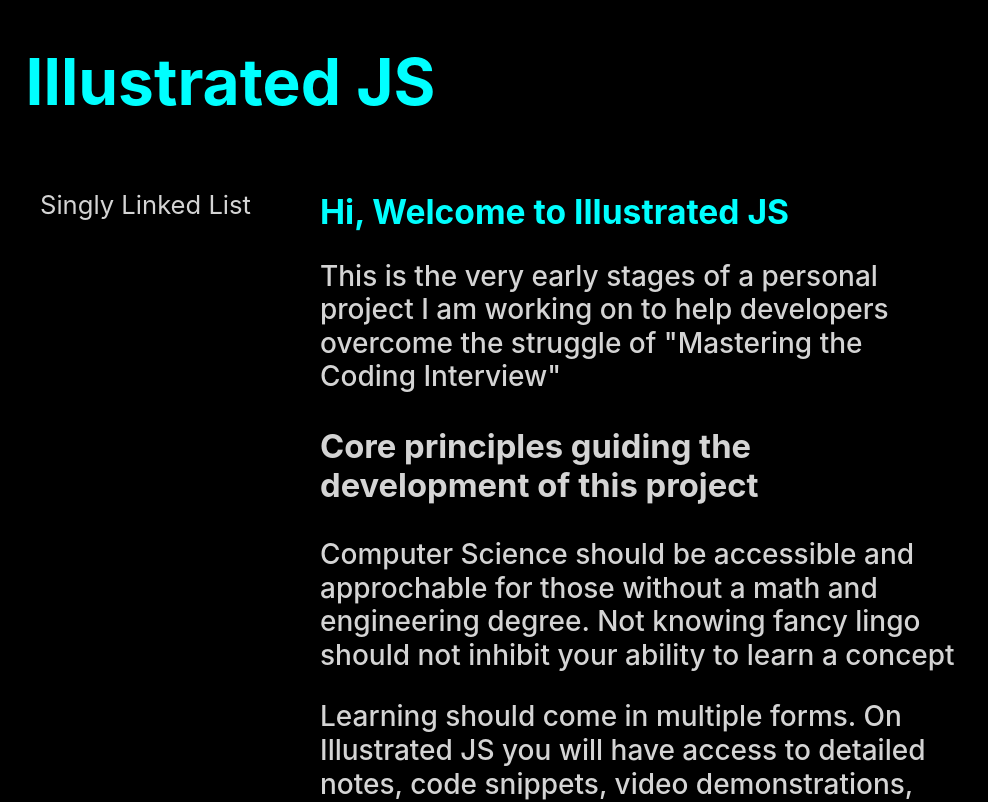
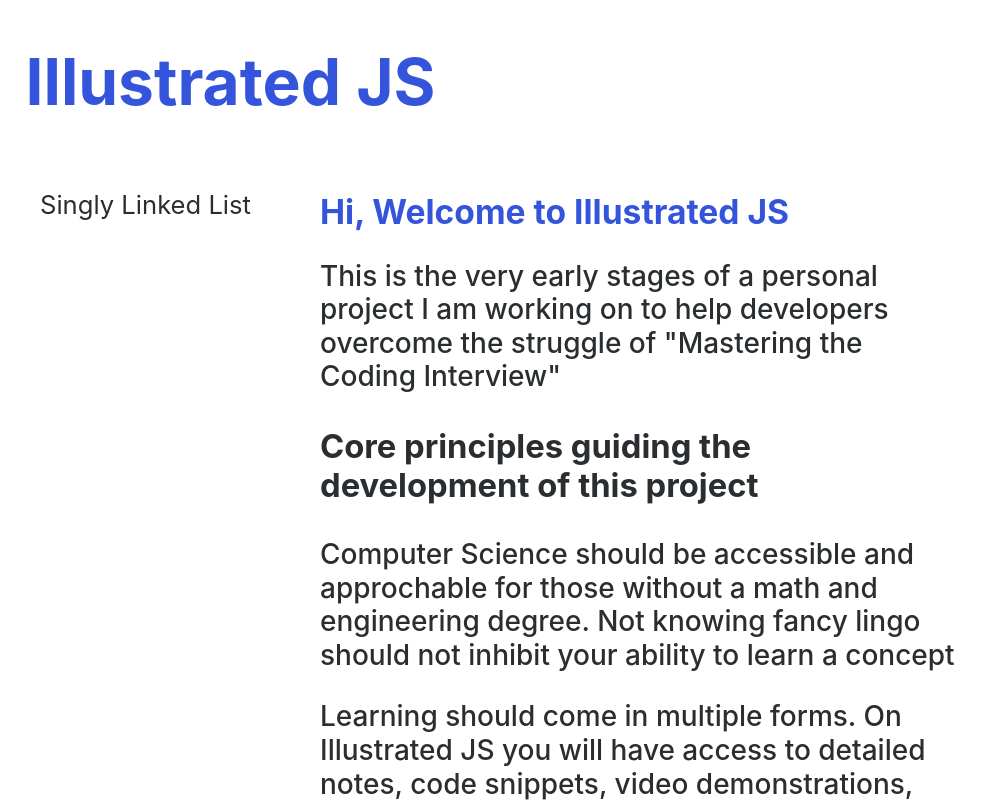
Before and after one commit to Matt-GitHub/Illustrated, a React (Create React App) app: page / in a window 1280 px wide. Shown: the top 802 px of the page, without its empty margins (0-988 px from the left). Built offline with nearby package versions, Linux system fonts and the light colour scheme; a web font is replaced by a local one.

Commit message:
light mode

```diff
--- a/src/App.css
+++ b/src/App.css
@@ -6,9 +6,9 @@ body {
   -webkit-font-smoothing: antialiased;
   -moz-osx-font-smoothing: grayscale;
   /* background-color: white; */
-  /* color: rgb(42, 46, 48); */
-  color: RGB(212, 212, 212);
-  background-color: #000000;
+  color: rgb(42, 46, 48);
+  /* color: RGB(212, 212, 212); */
+  background-color: white;
   /* background-color: rgb(250, 243, 220); */
 }
 
@@ -23,11 +23,7 @@ code {
 .courseName {
   font-size: 4rem;
   padding-left: 2%;
-  color: rgb(0, 255, 255);
-}
-
-.jsTitle {
-  color: rgb(223, 19, 12);
+  color: rgb(52, 85, 219);
 }
 
 .mainTitle {
@@ -39,12 +35,12 @@ code {
 }
 
 .subTitle {
-  color: rgb(0, 255, 255);
+  color: rgb(52, 85, 219);
   font-size: 2.1rem;
 }
 
 .activeLink {
-  border-bottom: 2px solid rgb(0, 255, 255);
+  border-bottom: 3px solid rgb(52, 85, 219);
 }
 
 .course {
@@ -54,7 +50,7 @@ code {
 
 .homeLink {
   text-decoration: none;
-  color: rgb(0, 255, 255);
+  color: rgb(52, 85, 219);
 }
 
 .content {
@@ -97,19 +93,19 @@ code {
 .courseNavigation {
   width: 20%;
   position: fixed;
-  color: RGB(212, 212, 212);
+  color: rgb(42, 46, 48);
 }
 
 .courseNavigation.li {
   list-style-type: none;
-  color: RGB(212, 212, 212);
+  color: rgb(42, 46, 48);
 }
 
 .courseLink {
   font-size: 1.6rem;
   line-height: 2;
   text-decoration: none;
-  color: RGB(212, 212, 212);
+  color: rgb(42, 46, 48);
 }
 
 .courseLinkListItem {
```
